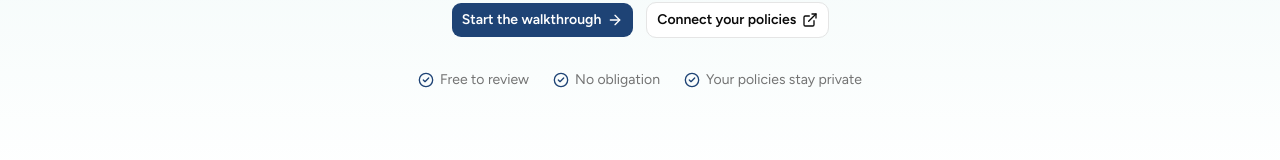
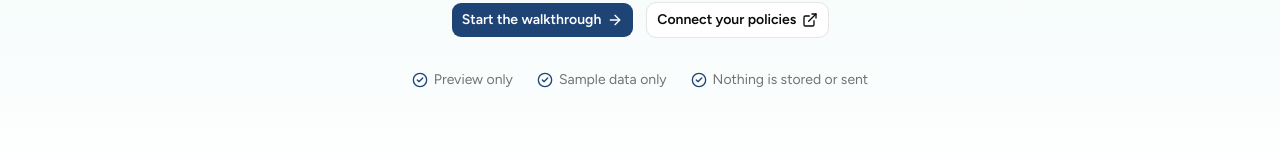
Before and after one commit to breverdbidder/protection-partners-life-dev, a Next.js app: page / in a window 1280 px wide. Shown: the part 606-766 px from the top of the page. Built offline with nearby package versions, Linux system fonts and the light colour scheme; no server answers.

Commit message:
Update trust badges text in TrustBadges component

```diff
--- a/src/components/site/trust-badges.tsx
+++ b/src/components/site/trust-badges.tsx
@@ -3,7 +3,7 @@ import { CheckCircle2 } from "lucide-react";
 export default function TrustBadges({ className = "" }: { className?: string }) {
   return (
     <ul className={`flex flex-wrap gap-x-6 gap-y-2 text-sm text-muted-foreground ${className}`}>
-      {["Free to review", "No obligation", "Your policies stay private"].map((t) => (
+      {["Preview only", "Sample data only", "Nothing is stored or sent"].map((t) => (
         <li key={t} className="flex items-center gap-1.5"><CheckCircle2 className="size-4 text-primary" aria-hidden />{t}</li>
       ))}
     </ul>
```
